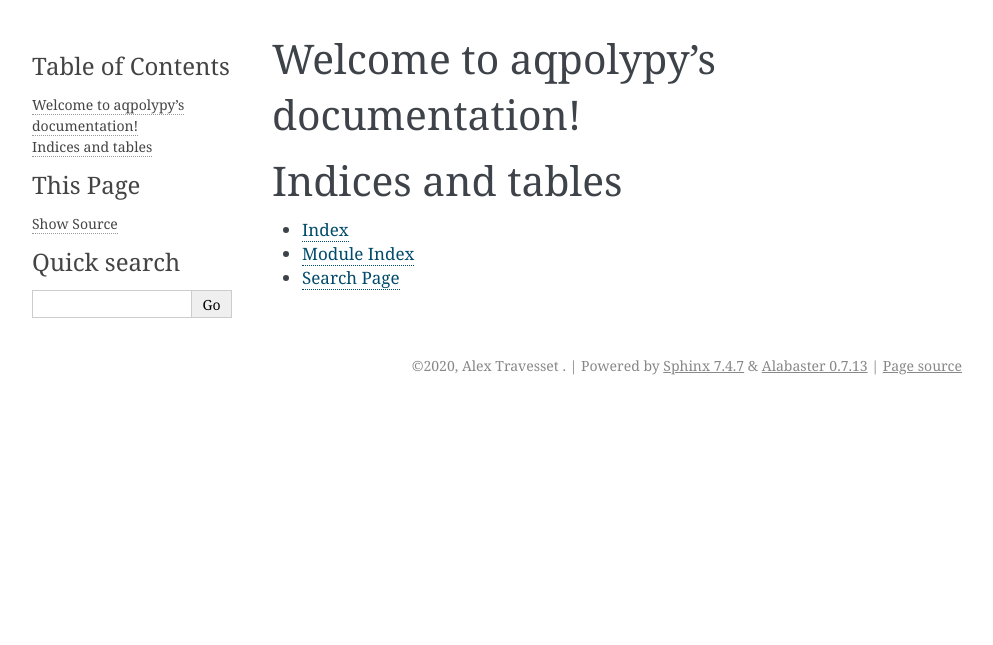
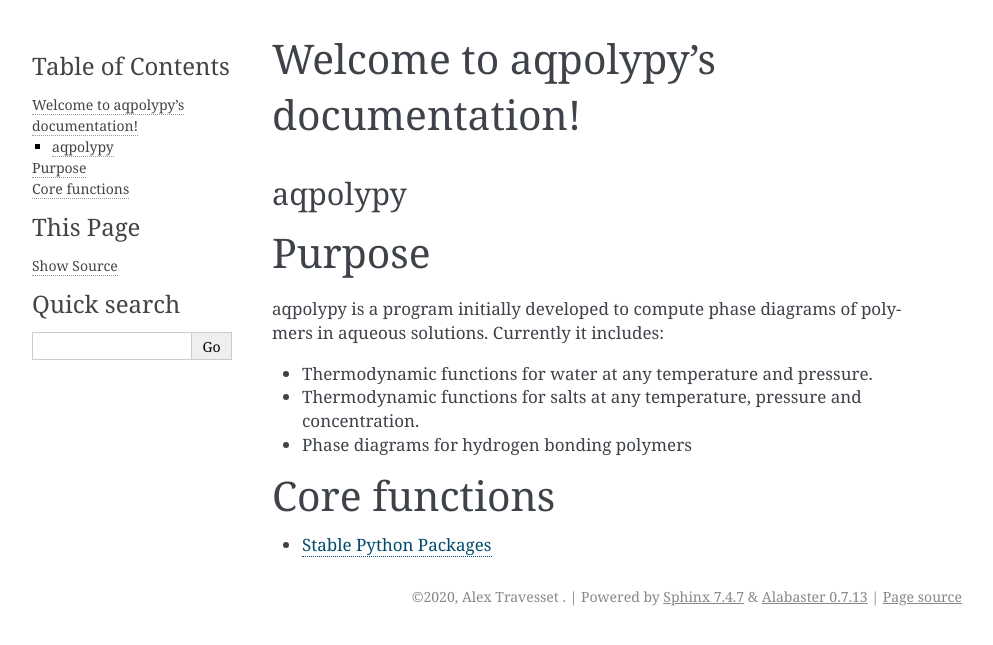
Before and after one commit to trvsst/aqpolypy, a Sphinx documentation site: the page built from aqpolypy/doc/source/index.rst, in a window 1280 px wide. Shown: the top 645 px of the page, without its empty margins (148-1141 px from the left). Built offline with Sphinx 7.4.7, drawn with Linux system fonts in a browser that asks for light colours; formulas are drawn with MathJax 3; pages that are not in the unit, such as notebooks, are missing from menus.

Commit message:
Fixed documentation and added a few things.

```diff
--- /dev/null
+++ b/aqpolypy/doc/source/aqpolypy.rst
@@ -0,0 +1,11 @@
+Stable Python Packages
+======================
+
+
+
+
+.. toctree::
+
+    aqpolypy.water
+    aqpolypy.units
+    aqpolypy.unit_tests
--- a/aqpolypy/doc/source/conf.py
+++ b/aqpolypy/doc/source/conf.py
@@ -21,6 +21,9 @@ project = 'aqpolypy'
 copyright = '2020, Alex Travesset <trvsst@ameslab.gov>'
 author = 'Alex Travesset <trvsst@ameslab.gov>'
 
+# The master toctree document.
+master_doc = 'index'
+
 # The full version, including alpha/beta/rc tags
 release = '0.1'
 
@@ -30,26 +33,104 @@ release = '0.1'
 # Add any Sphinx extension module names here, as strings. They can be
 # extensions coming with Sphinx (named 'sphinx.ext.*') or your custom
 # ones.
-extensions = [
-]
+extensions = ['sphinx.ext.autodoc','sphinx.ext.imgmath']
 
 # Add any paths that contain templates here, relative to this directory.
 templates_path = ['_templates']
 
 # List of patterns, relative to source directory, that match files and
 # directories to ignore when looking for source files.
-# This pattern also affects html_static_path and html_extra_path.
-exclude_patterns = []
+# This patterns also effect to html_static_path and html_extra_path
+exclude_patterns = ['_build', 'Thumbs.db', '.DS_Store']
 
+# The name of the Pygments (syntax highlighting) style to use.
+pygments_style = 'sphinx'
 
-# -- Options for HTML output -------------------------------------------------
+# If true, `todo` and `todoList` produce output, else they produce nothing.
+todo_include_todos = False
+
+# -- Options for HTML output ----------------------------------------------
 
 # The theme to use for HTML and HTML Help pages.  See the documentation for
 # a list of builtin themes.
 #
+#html_theme = 'sphinx_rtd_theme'
 html_theme = 'alabaster'
+
+html_theme_path = ["../_themes", ]
+
+# Theme options are theme-specific and customize the look and feel of a theme
+# further.  For a list of options available for each theme, see the
+# documentation.
+#
+# html_theme_options = {}
 
 # Add any paths that contain custom static files (such as style sheets) here,
 # relative to this directory. They are copied after the builtin static files,
 # so a file named "default.css" will overwrite the builtin "default.css".
 html_static_path = ['_static']
+
+
+# -- Options for HTMLHelp output ------------------------------------------
+
+# Output file base name for HTML help builder.
+htmlhelp_basename = 'hoodltdoc'
+
+
+# -- Options for LaTeX output ---------------------------------------------
+
+latex_elements = {
+    # The paper size ('letterpaper' or 'a4paper').
+    #
+    # 'papersize': 'letterpaper',
+
+    # The font size ('10pt', '11pt' or '12pt').
+    #
+    # 'pointsize': '10pt',
+
+    # Additional stuff for the LaTeX preamble.
+    #
+    # 'preamble': '',
+
+    # Latex figure (float) alignment
+    #
+    # 'figure_align': 'htbp',
+}
+
+# Grouping the document tree into LaTeX files. List of tuples
+# (source start file, target name, title,
+#  author, documentclass [howto, manual, or own class]).
+latex_documents = [
+    (master_doc, 'aqpolypy.tex', u'aqpolypy Documentation',
+     u'Alex Travesset Group', 'manual'),
+]
+
+
+# -- Options for manual page output ---------------------------------------
+
+# One entry per manual page. List of tuples
+# (source start file, name, description, authors, manual section).
+man_pages = [
+    (master_doc, 'aqpolypy', u'aqpolypy Documentation',
+     [author], 1)
+]
+
+
+# -- Options for Texinfo output -------------------------------------------
+
+# Grouping the document tree into Texinfo files. List of tuples
+# (source start file, target name, title, author,
+#  dir menu entry, description, category)
+texinfo_documents = [
+    (master_doc, 'aqpolypy', u'aqpolypy Documentation',
+     author, 'aqpolypy', 'One line description of project.',
+     'Miscellaneous'),
+]
+
+def skip(app, what, name, obj, skip, options):
+    if name == "__init__":
+        return False
+    return skip
+
+def setup(app):
+    app.connect("autodoc-skip-member", skip)
--- a/aqpolypy/doc/source/index.rst
+++ b/aqpolypy/doc/source/index.rst
@@ -11,10 +11,27 @@ Welcome to aqpolypy's documentation!
    :caption: Contents:
 
 
+aqpolypy
+********
 
-Indices and tables
-==================
 
-* :ref:`genindex`
-* :ref:`modindex`
-* :ref:`search`
+Purpose
+=======
+
+aqpolypy is a program initially developed to compute phase diagrams of polymers in aqueous solutions. Currently it
+includes:
+
+* Thermodynamic functions for water at any temperature and pressure.
+
+* Thermodynamic functions for salts at any temperature, pressure and concentration.
+
+* Phase diagrams for hydrogen bonding polymers
+
+
+Core functions
+==============
+
+.. toctree::
+   :maxdepth: 2
+
+   aqpolypy
```
Also changed, not shown: 2 other files.
